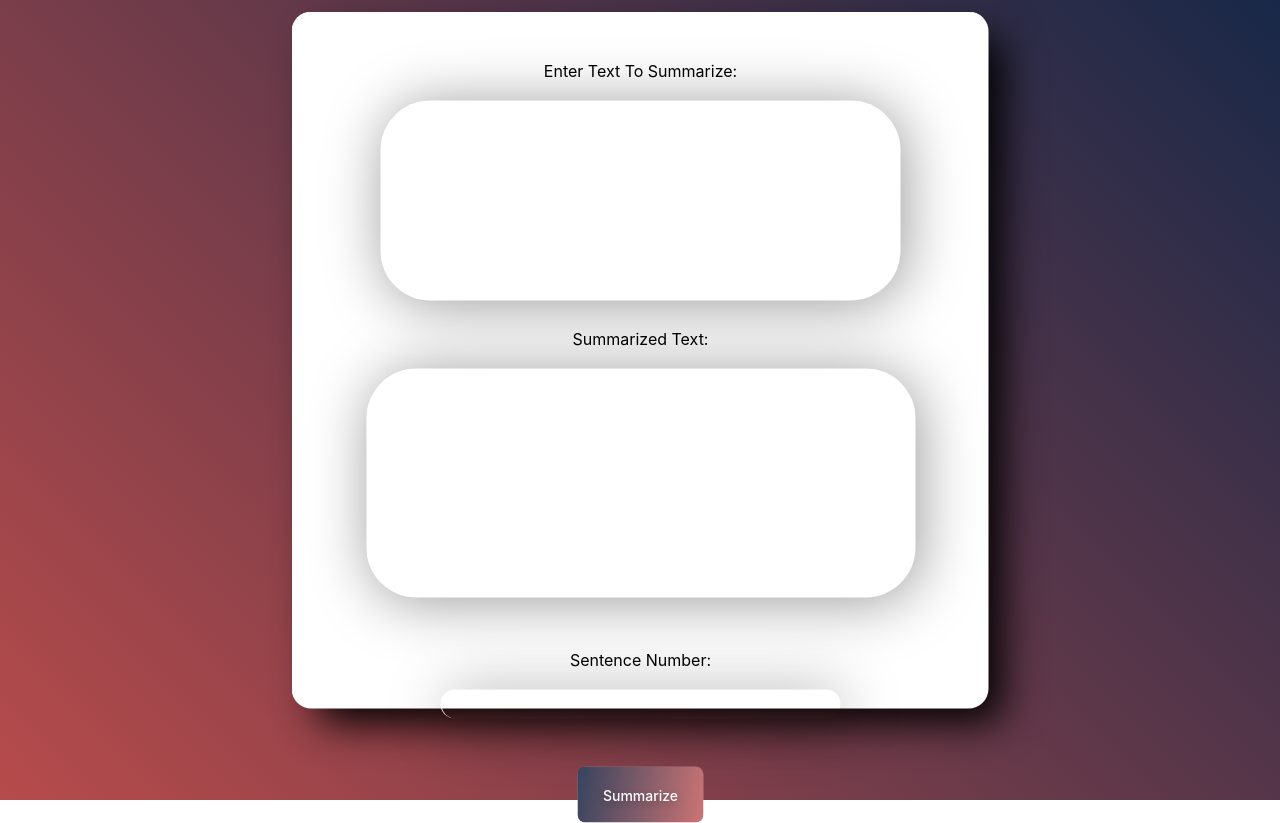
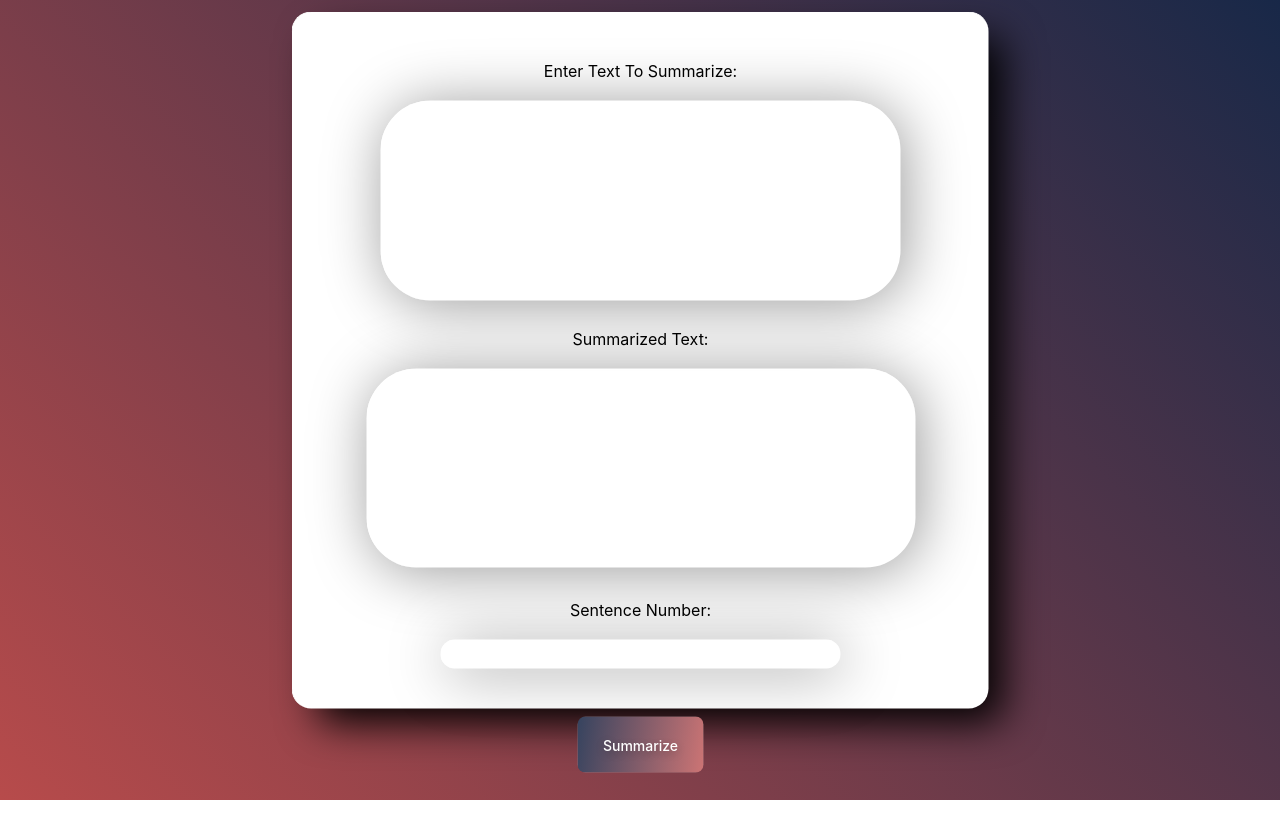
Before and after one commit to Ajaipaul-Cheema/StormHacks-Hackathon-2022, a React (Create React App) app in the folder client/: page /summorize in a window 1280 px wide. After the commit the page ends 800 px from the top, so only its background shows below. Built offline with nearby package versions, Linux system fonts and the light colour scheme.

Commit message:
fixed ui

```diff
--- a/client/src/components/Sharedtextarea.js
+++ b/client/src/components/Sharedtextarea.js
@@ -47,7 +47,6 @@ const Sharedtextarea = () => {
           <textarea id="summarized" type="textare"
             name="answer" />
           </div>
-          <br />
           <label>Sentence Number: </label><br /><br />
           <input id="sentenceinput" type="number" name="sentenceNumber" min="1" />
           <br></br><br />
--- a/client/src/components/textarea.css
+++ b/client/src/components/textarea.css
@@ -40,7 +40,7 @@ input::-webkit-inner-spin-button {
 
 #summarized {
   width: 520px;
-  height: 200px;
+  height: 170px;
   padding-top: 0;
   padding-bottom: 0;
   text-align: left;
```
